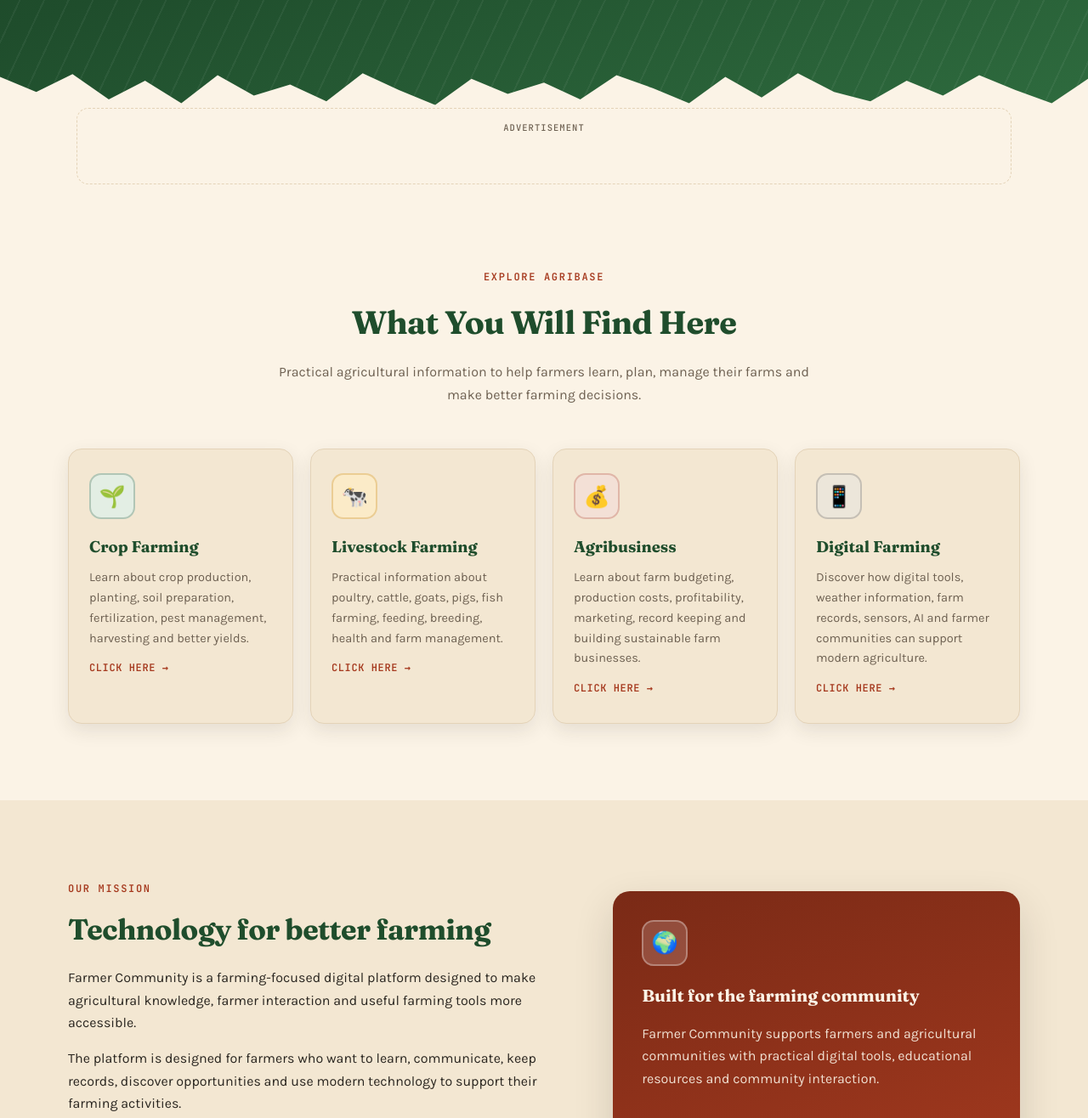
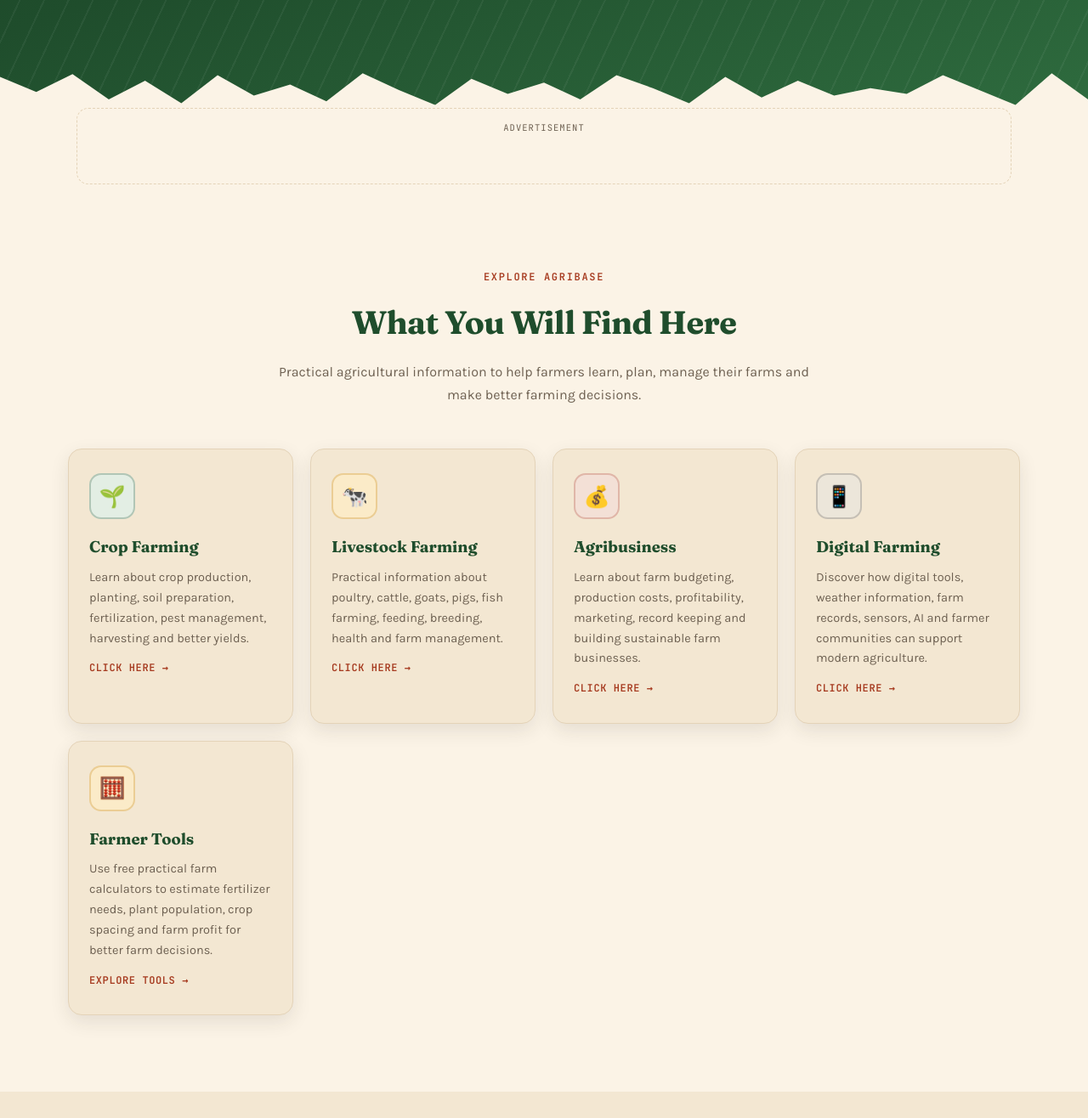
Before and after one commit to Chinatsvi/farmers-community, a plain HTML site: page index.html in a window 1280 px wide. Shown: the part 701-2017 px from the top of the page at 85% size. Drawn offline with Linux system fonts and the light colour scheme.

Commit message:
Add Farmer Tools card as 5th feature card with gold icon and AgriBase link

```diff
--- a/index.html
+++ b/index.html
@@ -15,7 +15,7 @@
 
   <link rel="preconnect" href="https://fonts.googleapis.com">
   <link rel="preconnect" href="https://fonts.gstatic.com" crossorigin>
-  <link href="https://fonts.googleapis.com/css2?family=Fraunces:ital,opsz,wght@0,9..144,400;0,9..144,600;0,9..144,700;0,9..144,900;1,9..144,500;1,9..144,600&family=Karla:wght@400;500;600;700;800&family=JetBrains+Mono:wght@500;600&display=swap" rel="stylesheet">
+  <link href="https://fonts.googleapis.com/css2?family=Fraunces:ital,opsz,wght@0,9..144,400;0,9..144,600;0,9..144,700;0,9..144,900;1,9..144,500;1,9..144,600&family=Karla:wght@400;500;600;700;800&family=JetBrains+Mono:wght@400;600&display=swap" rel="stylesheet">
 
   <!-- Google AdSense account verification -->
   <meta name="google-adsense-account" content="ca-pub-2606126305565597">
@@ -754,7 +754,7 @@
     </div>
 
     <svg class="hero-divider" viewBox="0 0 1200 40" preserveAspectRatio="none" xmlns="http://www.w3.org/2000/svg">
-      <path fill="#FBF3E6" d="M0,6 L40,22 L80,3 L120,30 L160,10 L200,34 L240,4 L280,26 L320,14 L360,32 L400,2 L440,20 L480,36 L520,8 L560,24 L600,12 L640,30 L680,4 L720,18 L760,34 L800,6 L840,28 L880,2 L920,22 L960,32 L1000,10 L1040,26 L1080,4 L1120,20 L1160,34 L1200,8 L1200,40 L0,40 Z"></path>
+      <path fill="#FBF3E6" d="M0,6 L40,22 L80,3 L120,30 L160,10 L200,34 L240,4 L280,26 L320,14 L360,32 L400,2 L440,20 L480,36 L520,8 L560,24 L600,12 L640,30 L680,4 L720,18 L760,34 L800,6 L840,28 L880,10 L920,26 L960,18 L1000,24 L1040,4 L1080,20 L1120,36 L1160,2 L1200,30 L1200,40 L0,40 Z" />
     </svg>
   </header>
 
@@ -820,6 +820,14 @@
           sensors, AI and farmer communities can support modern agriculture.
         </p>
         <span class="card-link">Click here →</span>
+      </a>
+      <a href="https://chinatsvi.github.io/agribased-farmer-tools/" class="card reveal" style="text-decoration:none;">
+        <div class="icon icon-gold">🧮</div>
+        <h3>Farmer Tools</h3>
+        <p>
+          Use free practical farm calculators to estimate fertilizer needs, plant population, crop spacing and farm profit for better farm decisions.
+        </p>
+        <span class="card-link">Explore Tools →</span>
       </a>
     </div>
   </div>
@@ -904,7 +912,7 @@
   <!-- Footer -->
   <footer>
     <svg class="footer-top-edge" viewBox="0 0 1200 40" preserveAspectRatio="none" xmlns="http://www.w3.org/2000/svg">
-      <path fill="#1E2B18" d="M0,34 L40,18 L80,37 L120,10 L160,30 L200,6 L240,36 L280,14 L320,26 L360,8 L400,38 L440,20 L480,4 L520,32 L560,16 L600,28 L640,10 L680,36 L720,22 L760,6 L800,34 L840,12 L880,38 L920,18 L960,8 L1000,30 L1040,14 L1080,36 L1120,20 L1160,6 L1200,32 L1200,0 L0,0 Z"></path>
+      <path fill="#1E2B18" d="M0,34 L40,18 L80,37 L120,10 L160,30 L200,6 L240,36 L280,14 L320,26 L360,8 L400,38 L440,20 L480,4 L520,32 L560,16 L600,28 L640,10 L680,36 L720,22 L760,6 L800,34 L840,12 L880,24 L920,2 L960,28 L1000,18 L1040,32 L1080,8 L1120,26 L1160,10 L1200,36 L1200,0 L0,0 Z" />
     </svg>
 
     <div class="footer-inner">
```
